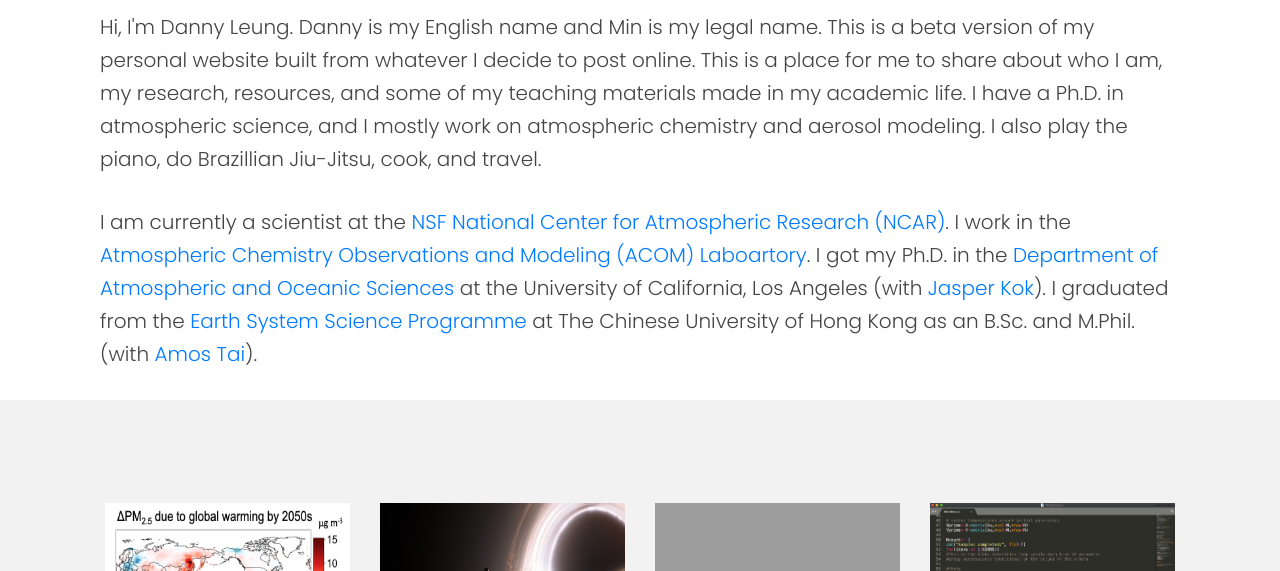
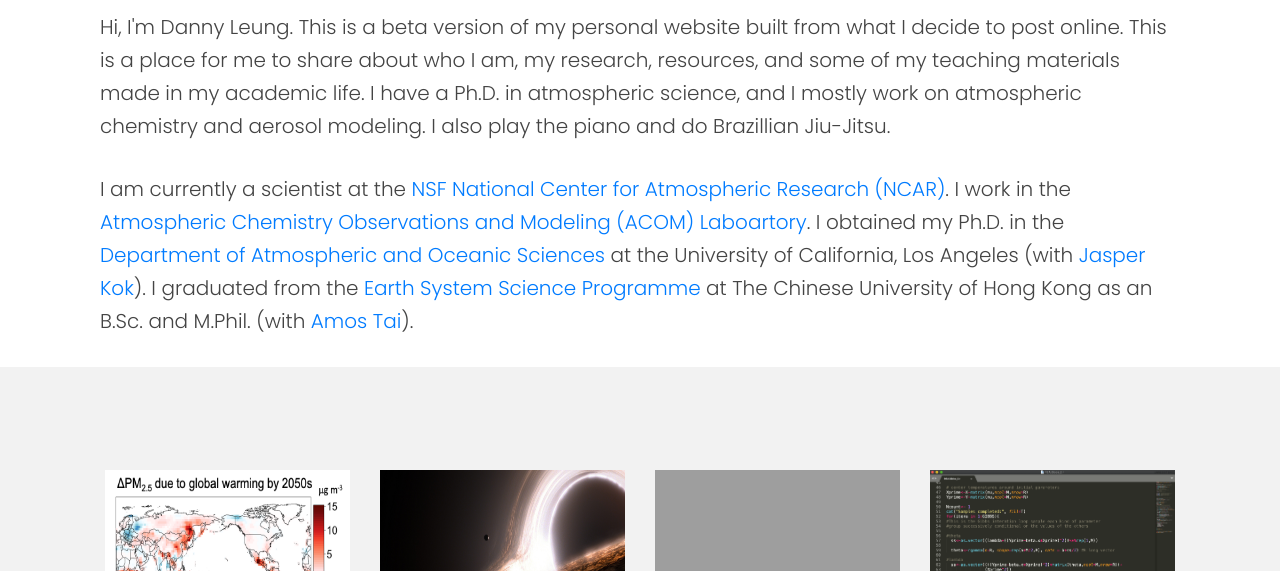
Before and after one commit to dmleung/dmleung.github.io, a plain HTML site: page index.html in a window 1280 px wide. Shown: the part 663-1234 px from the top of the page. Drawn offline with Linux system fonts and the light colour scheme; grey boxes are pictures that could not be loaded.

Commit message:
Updating indiex.html

```diff
--- a/index.html
+++ b/index.html
@@ -116,8 +116,8 @@
 			<!--
             <p style="text-align:center;font-size:20px;font-family:times"><em>"An unexamined life is not worth living. One thing only I know, is that I know nothing."   -- Socrates</em></p>
             -->
-            <p style="margin-left:5em;margin-right:5em;font-size:20px">Hi, I'm Danny Leung. Danny is my English name and Min is my legal name. This is a beta version of my personal website built from whatever I decide to post online. This is a place for me to share about who I am, my research, resources, and some of my teaching materials made in my academic life. I have a Ph.D. in atmospheric science, and I mostly work on atmospheric chemistry and aerosol modeling. I also play the piano, do Brazillian Jiu-Jitsu, cook, and travel. </p>
-			<p class="blue-links" style="margin-left:5em;margin-right:5em;font-size:20px">I am currently a scientist at the <a href="https://ncar.ucar.edu/" target="_blank">NSF National Center for Atmospheric Research (NCAR)</a>. I work in the <a href="https://www2.acom.ucar.edu/" target="_blank">Atmospheric Chemistry Observations and Modeling (ACOM) Laboartory</a>. I got my Ph.D. in the <a href="https://atmos.ucla.edu/" target="_blank">Department of Atmospheric and Oceanic Sciences</a> at the University of California, Los Angeles (with <a href="http://www.jasperfkok.com" target="_blank">Jasper Kok</a>). I graduated from the <a href=" http://www.cuhk.edu.hk/sci/essc/ " target="_blank">Earth System Science Programme</a> at The Chinese University of Hong Kong as an B.Sc. and M.Phil. (with <a href="http://www.cuhk.edu.hk/sci/essc/tgabi/" target="_blank">Amos Tai</a>).  </p>
+            <p style="margin-left:5em;margin-right:5em;font-size:20px">Hi, I'm Danny Leung. This is a beta version of my personal website built from what I decide to post online. This is a place for me to share about who I am, my research, resources, and some of my teaching materials made in my academic life. I have a Ph.D. in atmospheric science, and I mostly work on atmospheric chemistry and aerosol modeling. I also play the piano and do Brazillian Jiu-Jitsu. </p>
+			<p class="blue-links" style="margin-left:5em;margin-right:5em;font-size:20px">I am currently a scientist at the <a href="https://ncar.ucar.edu/" target="_blank">NSF National Center for Atmospheric Research (NCAR)</a>. I work in the <a href="https://www2.acom.ucar.edu/" target="_blank">Atmospheric Chemistry Observations and Modeling (ACOM) Laboartory</a>. I obtained my Ph.D. in the <a href="https://atmos.ucla.edu/" target="_blank">Department of Atmospheric and Oceanic Sciences</a> at the University of California, Los Angeles (with <a href="http://www.jasperfkok.com" target="_blank">Jasper Kok</a>). I graduated from the <a href=" http://www.cuhk.edu.hk/sci/essc/ " target="_blank">Earth System Science Programme</a> at The Chinese University of Hong Kong as an B.Sc. and M.Phil. (with <a href="http://www.cuhk.edu.hk/sci/essc/tgabi/" target="_blank">Amos Tai</a>).  </p>
 
             </section>
 
```
